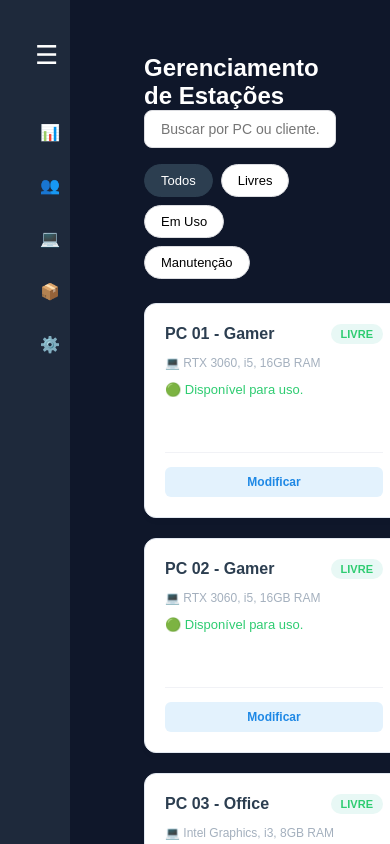
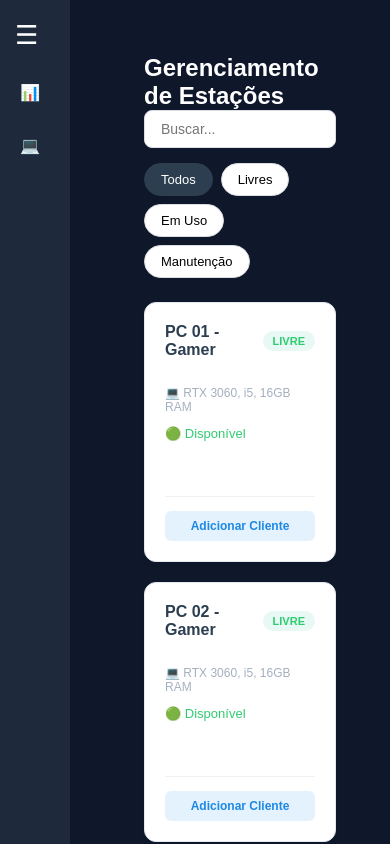
Before and after one commit to rostand15/dashboard-lan-house-system, a React (Vite) app: page /computadores in a window 390 px wide. Shown: the top 844 px of the page. Built offline with nearby package versions, Linux system fonts and the light colour scheme.

Commit message:
Atualização sistema lan house, com algumas correções, no qual tirei a parte de Admim, deixando para adicionar cliente junto ao computadores e também melhorias no visual

```diff
--- a/src/App.css
+++ b/src/App.css
@@ -69,20 +69,21 @@ body {
 
 .sidebar {
   position: fixed;
+  top: 0;
+  left: 0;
 
-  left: 0;
-  top: 0;
-
-  width: 220px;
+  width: 240px;
   height: 100vh;
 
   background-color: #1e293b;
+  color: white;
 
-  padding: 20px;
+  transition: width 0.3s ease;
 
   display: flex;
   flex-direction: column;
-  gap: 20px;
+
+  z-index: 99999;
 }
 
 .sidebar h2 {
@@ -95,7 +96,7 @@ body {
 }
 
 .page {
-  margin-left: 240px;
+  width: 100%;
   padding: 30px;
 }
 
@@ -247,5 +248,119 @@ select {
   flex: 1;
   padding: 20px;
   overflow-y: auto;
-  width: calc(100% - 70px);
+
+  margin-left: 240px;
+  width: calc(100% - 240px);
+
+  position: relative;
+  z-index: 1;
 }
+
+/* ===== CORREÇÕES GERAIS ===== */
+
+body {
+  overflow-x: hidden;
+}
+
+/* MAIN CONTENT */
+
+.main-content {
+  flex: 1;
+  padding: 20px;
+  overflow-x: hidden;
+}
+
+/* DASHBOARD */
+
+.cards {
+  display: grid;
+  grid-template-columns: repeat(auto-fit, minmax(220px, 1fr));
+  gap: 20px;
+}
+
+/* CARDS */
+
+.card {
+  background-color: #1e293b;
+  border-radius: 12px;
+  padding: 20px;
+  width: 100%;
+}
+
+/* COMPUTADORES */
+
+.computadores-container {
+  width: 100%;
+}
+
+.pcs-grid {
+  display: grid;
+  grid-template-columns: repeat(auto-fit, minmax(280px, 1fr));
+  gap: 20px;
+}
+
+/* PC CARD */
+
+.pc-card {
+  width: 100%;
+  min-height: 260px;
+  overflow: hidden;
+}
+
+/* BOTÕES */
+
+.pc-actions {
+  display: flex;
+  gap: 10px;
+  margin-top: 15px;
+}
+
+.btn-action {
+  flex: 1;
+}
+
+/* CONTROLS */
+
+.controls-bar {
+  display: flex;
+  justify-content: space-between;
+  align-items: center;
+  flex-wrap: wrap;
+  gap: 15px;
+}
+
+.search-input {
+  max-width: 320px;
+}
+
+/* MODAL */
+
+.modal-content {
+  max-height: 90vh;
+  overflow-y: auto;
+}
+
+/* RESPONSIVIDADE */
+
+@media (max-width: 768px) {
+  .cards {
+    grid-template-columns: 1fr;
+  }
+
+  .pcs-grid {
+    grid-template-columns: 1fr;
+  }
+
+  .controls-bar {
+    flex-direction: column;
+    align-items: stretch;
+  }
+
+  .search-input {
+    max-width: 100%;
+  }
+
+  .pc-actions {
+    flex-direction: column;
+  }
+}
--- a/src/components/Navbar.jsx
+++ b/src/components/Navbar.jsx
@@ -16,10 +16,7 @@ function Navbar() {
 
       <ul className="sidebar-menu">
         <li><Link to="/dashboard" title="Dashboard">📊 {!retraido && 'Dashboard'}</Link></li>
-        <li><Link to="/clientes" title="Clientes">👥 {!retraido && 'Clientes'}</Link></li>
         <li><Link to="/computadores" title="Computadores">💻 {!retraido && 'Computadores'}</Link></li>
-        <li><Link to="/produtos" title="Produtos">📦 {!retraido && 'Produtos'}</Link></li>
-        <li><Link to="/admin" title="Admin">⚙️ {!retraido && 'Admin'}</Link></li>
       </ul>
     </div>
   );
--- a/src/pages/Computadores.css
+++ b/src/pages/Computadores.css
@@ -106,11 +106,15 @@
   justify-content: space-between;
   box-shadow: 0 4px 6px rgba(0, 0, 0, 0.02);
   transition: transform 0.2s, box-shadow 0.2s;
+
+  position: relative;
+  z-index: 1;
 }
-
 .pc-card:hover {
   transform: translateY(-4px);
   box-shadow: 0 10px 15px rgba(0, 0, 0, 0.06);
+
+  z-index: 2;
 }
 
 .pc-header {
--- a/src/pages/Computadores.jsx
+++ b/src/pages/Computadores.jsx
@@ -1,37 +1,55 @@
-import React, { useState, useEffect } from 'react';
-import { initialComputadores } from '../data/computadores';
-import './Computadores.css';
+import React, { useState, useEffect } from "react";
+import { initialComputadores } from "../data/computadores";
+import "./Computadores.css";
 
 function Computadores() {
   const [computadores, setComputadores] = useState(() => {
-    const saved = localStorage.getItem('computadores');
+    const saved = localStorage.getItem("computadores");
     return saved ? JSON.parse(saved) : initialComputadores;
   });
 
-  const [busca, setBusca] = useState('');
-  const [filtroStatus, setFiltroStatus] = useState('todos');
+  const [busca, setBusca] = useState("");
+  const [filtroStatus, setFiltroStatus] = useState("todos");
 
   const [modalAberto, setModalAberto] = useState(false);
   const [pcEmEdicao, setPcEmEdicao] = useState(null);
 
   useEffect(() => {
-    localStorage.setItem('computadores', JSON.stringify(computadores));
+    localStorage.setItem(
+      "computadores",
+      JSON.stringify(computadores)
+    );
   }, [computadores]);
 
   useEffect(() => {
     const interval = setInterval(() => {
-      setComputadores(prev =>
-        prev.map(pc => {
-          if (pc.status === 'em_uso' && pc.tempoRestante > 0) {
-            const novoTempo = pc.tempoRestante - 1;
+      setComputadores((prev) =>
+        prev.map((pc) => {
+          if (
+            pc.status === "em_uso" &&
+            pc.tempoRestante > 0
+          ) {
+            const novoTempo =
+              pc.tempoRestante - 1;
+
             return novoTempo === 0
-              ? { ...pc, status: 'livre', cliente: null, tempoRestante: 0 }
-              : { ...pc, tempoRestante: novoTempo };
+              ? {
+                  ...pc,
+                  status: "livre",
+                  cliente: "",
+                  tempoRestante: 0,
+                }
+              : {
+                  ...pc,
+                  tempoRestante: novoTempo,
+                };
           }
+
           return pc;
         })
       );
     }, 60000);
+
     return () => clearInterval(interval);
   }, []);
 
@@ -42,34 +60,78 @@ function Computadores() {
 
   const salvarModificacoes = (e) => {
     e.preventDefault();
-    setComputadores(prev =>
-      prev.map(pc => (pc.id === pcEmEdicao.id ? pcEmEdicao : pc))
+
+    let pcAtualizado = { ...pcEmEdicao };
+
+    if (
+      pcAtualizado.cliente &&
+      pcAtualizado.cliente.trim() !== ""
+    ) {
+      pcAtualizado.status = "em_uso";
+    } else {
+      pcAtualizado.status = "livre";
+      pcAtualizado.tempoRestante = 0;
+    }
+
+    setComputadores((prev) =>
+      prev.map((pc) =>
+        pc.id === pcAtualizado.id
+          ? pcAtualizado
+          : pc
+      )
     );
+
     setModalAberto(false);
     setPcEmEdicao(null);
   };
 
   const encerrarSessao = (id) => {
-    if (window.confirm("Deseja encerrar a sessão deste computador?")) {
-      setComputadores(prev =>
-        prev.map(pc => pc.id === id ? { ...pc, status: 'livre', cliente: null, tempoRestante: 0 } : pc)
-      );
-    }
+    setComputadores((prev) =>
+      prev.map((pc) =>
+        pc.id === id
+          ? {
+              ...pc,
+              status: "livre",
+              cliente: "",
+              tempoRestante: 0,
+            }
+          : pc
+      )
+    );
   };
 
   const formatarTempo = (minutos) => {
-    if (minutos <= 0) return "Tempo esgotado";
+    if (minutos <= 0)
+      return "Tempo esgotado";
+
     const hrs = Math.floor(minutos / 60);
     const mins = minutos % 60;
-    return `${hrs > 0 ? `${hrs}h ` : ''}${mins}min rest.`;
+
+    return `${
+      hrs > 0 ? `${hrs}h ` : ""
+    }${mins}min restantes`;
   };
 
-  const pcsFiltrados = computadores.filter(pc => {
-    const bateBusca = pc.nome.toLowerCase().includes(busca.toLowerCase()) ||
-                     (pc.cliente && pc.cliente.toLowerCase().includes(busca.toLowerCase()));
-    const bateStatus = filtroStatus === 'todos' || pc.status === filtroStatus;
-    return bateBusca && bateStatus;
-  });
+  const pcsFiltrados = computadores.filter(
+    (pc) => {
+      const bateBusca =
+        pc.nome
+          .toLowerCase()
+          .includes(busca.toLowerCase()) ||
+        (pc.cliente &&
+          pc.cliente
+            .toLowerCase()
+            .includes(
+              busca.toLowerCase()
+            ));
+
+      const bateStatus =
+        filtroStatus === "todos" ||
+        pc.status === filtroStatus;
+
+      return bateBusca && bateStatus;
+    }
+  );
 
   return (
     <div className="computadores-container">
@@ -79,44 +141,142 @@ function Computadores() {
         <input
           type="text"
           className="search-input"
-          placeholder="Buscar por PC ou cliente..."
+          placeholder="Buscar..."
           value={busca}
-          onChange={(e) => setBusca(e.target.value)}
+          onChange={(e) =>
+            setBusca(e.target.value)
+          }
         />
+
         <div className="filter-buttons">
-          <button onClick={() => setFiltroStatus('todos')} className={`filter-btn ${filtroStatus === 'todos' ? 'active' : ''}`}>Todos</button>
-          <button onClick={() => setFiltroStatus('livre')} className={`filter-btn ${filtroStatus === 'livre' ? 'active' : ''}`}>Livres</button>
-          <button onClick={() => setFiltroStatus('em_uso')} className={`filter-btn ${filtroStatus === 'em_uso' ? 'active' : ''}`}>Em Uso</button>
-          <button onClick={() => setFiltroStatus('manutencao')} className={`filter-btn ${filtroStatus === 'manutencao' ? 'active' : ''}`}>Manutenção</button>
+          <button
+            onClick={() =>
+              setFiltroStatus("todos")
+            }
+            className={`filter-btn ${
+              filtroStatus === "todos"
+                ? "active"
+                : ""
+            }`}
+          >
+            Todos
+          </button>
+
+          <button
+            onClick={() =>
+              setFiltroStatus("livre")
+            }
+            className={`filter-btn ${
+              filtroStatus === "livre"
+                ? "active"
+                : ""
+            }`}
+          >
+            Livres
+          </button>
+
+          <button
+            onClick={() =>
+              setFiltroStatus("em_uso")
+            }
+            className={`filter-btn ${
+              filtroStatus === "em_uso"
+                ? "active"
+                : ""
+            }`}
+          >
+            Em Uso
+          </button>
+
+          <button
+            onClick={() =>
+              setFiltroStatus(
+                "manutencao"
+              )
+            }
+            className={`filter-btn ${
+              filtroStatus ===
+              "manutencao"
+                ? "active"
+                : ""
+            }`}
+          >
+            Manutenção
+          </button>
         </div>
       </div>
 
       <div className="pcs-grid">
         {pcsFiltrados.map((pc) => (
-          <div key={pc.id} className={`pc-card ${pc.status}`}>
+          <div
+            key={pc.id}
+            className={`pc-card ${pc.status}`}
+          >
             <div className="pc-header">
-              <h3 className="pc-title">{pc.nome}</h3>
-              <span className={`badge ${pc.status}`}>{pc.status.replace('_', ' ')}</span>
+              <h3 className="pc-title">
+                {pc.nome}
+              </h3>
+
+              <span
+                className={`badge ${pc.status}`}
+              >
+                {pc.status.replace("_", " ")}
+              </span>
             </div>
 
             <div className="pc-body">
-              <p className="pc-specs">💻 {pc.especificacoes}</p>
-              {pc.status === 'em_uso' ? (
+              <p className="pc-specs">
+                💻 {pc.especificacoes}
+              </p>
+
+              {pc.status === "em_uso" ? (
                 <>
-                  <p className="pc-client"><strong>Usuário:</strong> {pc.cliente}</p>
-                  <p className="pc-time">⏰ {formatarTempo(pc.tempoRestante)}</p>
+                  <p className="pc-client">
+                    <strong>Cliente:</strong>{" "}
+                    {pc.cliente}
+                  </p>
+
+                  <p className="pc-time">
+                    ⏰{" "}
+                    {formatarTempo(
+                      pc.tempoRestante
+                    )}
+                  </p>
                 </>
-              ) : pc.status === 'manutencao' ? (
-                <p className="pc-warning">⚠️ Indisponível para uso.</p>
+              ) : pc.status ===
+                "manutencao" ? (
+                <p className="pc-warning">
+                  ⚠️ Em manutenção
+                </p>
               ) : (
-                <p className="pc-available">🟢 Disponível para uso.</p>
+                <p className="pc-available">
+                  🟢 Disponível
+                </p>
               )}
             </div>
 
             <div className="pc-actions">
-              <button onClick={() => abrirEdicao(pc)} className="btn-action btn-edit">Modificar</button>
-              {pc.status === 'em_uso' && (
-                <button onClick={() => encerrarSessao(pc.id)} className="btn-action btn-release">Liberar</button>
+              <button
+                onClick={() =>
+                  abrirEdicao(pc)
+                }
+                className="btn-action btn-edit"
+              >
+                {pc.status === "livre"
+                  ? "Adicionar Cliente"
+                  : "Modificar"}
+              </button>
+
+              {pc.status ===
+                "em_uso" && (
+                <button
+                  onClick={() =>
+                    encerrarSessao(pc.id)
+                  }
+                  className="btn-action btn-release"
+                >
+                  Liberar
+                </button>
               )}
             </div>
           </div>
@@ -126,65 +286,69 @@ function Computadores() {
       {modalAberto && pcEmEdicao && (
         <div className="modal-overlay">
           <div className="modal-content">
-            <h3>Modificar Máquina: {pcEmEdicao.nome}</h3>
-            <form onSubmit={salvarModificacoes}>
-              <label>Nome do Computador:</label>
+            <h3>
+              {pcEmEdicao.nome}
+            </h3>
+
+            <form
+              onSubmit={salvarModificacoes}
+            >
+              <label>Cliente</label>
+
               <input
                 type="text"
-                value={pcEmEdicao.nome}
-                onChange={(e) => setPcEmEdicao({...pcEmEdicao, nome: e.target.value})}
+                value={
+                  pcEmEdicao.cliente || ""
+                }
+                onChange={(e) =>
+                  setPcEmEdicao({
+                    ...pcEmEdicao,
+                    cliente:
+                      e.target.value,
+                  })
+                }
                 required
               />
 
-              <label>Especificações Técnicas:</label>
+              <label>
+                Tempo (minutos)
+              </label>
+
               <input
-                type="text"
-                value={pcEmEdicao.especificacoes}
-                onChange={(e) => setPcEmEdicao({...pcEmEdicao, especificacoes: e.target.value})}
+                type="number"
+                value={
+                  pcEmEdicao.tempoRestante ||
+                  ""
+                }
+                onChange={(e) =>
+                  setPcEmEdicao({
+                    ...pcEmEdicao,
+                    tempoRestante:
+                      parseInt(
+                        e.target.value
+                      ) || 0,
+                  })
+                }
                 required
               />
 
-              <label>Status:</label>
-              <select
-                value={pcEmEdicao.status}
-                onChange={(e) => {
-                  const status = e.target.value;
-                  setPcEmEdicao({
-                    ...pcEmEdicao,
-                    status,
-                    cliente: status !== 'em_uso' ? '' : pcEmEdicao.cliente,
-                    tempoRestante: status !== 'em_uso' ? 0 : pcEmEdicao.tempoRestante
-                  });
-                }}
-              >
-                <option value="livre">Livre</option>
-                <option value="em_uso">Em Uso</option>
-                <option value="manutencao">Manutenção</option>
-              </select>
+              <div className="modal-buttons">
+                <button
+                  type="button"
+                  className="btn-cancel"
+                  onClick={() =>
+                    setModalAberto(false)
+                  }
+                >
+                  Cancelar
+                </button>
 
-              {pcEmEdicao.status === 'em_uso' && (
-                <>
-                  <label>Nome do Cliente:</label>
-                  <input
-                    type="text"
-                    value={pcEmEdicao.cliente || ''}
-                    onChange={(e) => setPcEmEdicao({...pcEmEdicao, cliente: e.target.value})}
-                    required
-                  />
-
-                  <label>Tempo de Sessão (em minutos):</label>
-                  <input
-                    type="number"
-                    value={pcEmEdicao.tempoRestante || ''}
-                    onChange={(e) => setPcEmEdicao({...pcEmEdicao, tempoRestante: parseInt(e.target.value) || 0})}
-                    required
-                  />
-                </>
-              )}
-
-              <div className="modal-buttons">
-                <button type="button" className="btn-cancel" onClick={() => setModalAberto(false)}>Cancelar</button>
-                <button type="submit" className="btn-save">Salvar Alterações</button>
+                <button
+                  type="submit"
+                  className="btn-save"
+                >
+                  Salvar
+                </button>
               </div>
             </form>
           </div>
--- a/src/pages/Dashboard.jsx
+++ b/src/pages/Dashboard.jsx
@@ -1,58 +1,79 @@
 import { useEffect, useState } from "react";
 
 function Dashboard() {
-
   const [clientes, setClientes] = useState([]);
   const [produtos, setProdutos] = useState([]);
-
-  const totalPCs = 10;
+  const [computadores, setComputadores] = useState([]);
 
   useEffect(() => {
+    carregarDados();
 
+    window.addEventListener("storage", carregarDados);
+
+    return () => {
+      window.removeEventListener("storage", carregarDados);
+    };
+  }, []);
+
+  function carregarDados() {
     const clientesSalvos =
       JSON.parse(localStorage.getItem("clientes")) || [];
 
     const produtosSalvos =
       JSON.parse(localStorage.getItem("produtos")) || [];
 
+    const computadoresSalvos =
+      JSON.parse(localStorage.getItem("computadores")) || [];
+
     setClientes(clientesSalvos);
     setProdutos(produtosSalvos);
+    setComputadores(computadoresSalvos);
+  }
 
-  }, []);
+  const pcsEmUso =
+    computadores.filter(
+      (pc) => pc.status === "em_uso"
+    ).length;
 
-  const pcsEmUso = clientes.length;
+  const pcsLivres =
+    computadores.filter(
+      (pc) => pc.status === "livre"
+    ).length;
 
-  const pcsLivres = totalPCs - pcsEmUso;
+  const pcsManutencao =
+    computadores.filter(
+      (pc) => pc.status === "manutencao"
+    ).length;
 
   return (
     <div className="page">
-
       <h1>Dashboard</h1>
 
       <div className="cards">
 
         <div className="card">
           <h3>Clientes Conectados</h3>
-
           <p>{clientes.length}</p>
         </div>
 
         <div className="card">
           <h3>Produtos Cadastrados</h3>
-
           <p>{produtos.length}</p>
         </div>
 
         <div className="card">
           <h3>PCs em Uso</h3>
-
           <p>{pcsEmUso}</p>
         </div>
 
         <div className="card">
           <h3>PCs Livres</h3>
+          <p>{pcsLivres}</p>
+        </div>
 
-          <p>{pcsLivres}</p>
+        <div className="card">
+          <h3>Em Manutenção</h3>
+          <p>{pcsManutencao}</p>
         </div>
 
       </div>
@@ -60,30 +81,22 @@ function Dashboard() {
       <br />
 
       <div className="card">
-
         <h2>Clientes Online</h2>
 
-        {clientes.length === 0 ? (
-
+        {computadores.filter(pc => pc.status === "em_uso").length === 0 ? (
           <p>Nenhum cliente conectado.</p>
-
         ) : (
-
-          clientes.map((cliente) => (
-
-            <div key={cliente.id}>
-
-              <p>
-                {cliente.nome} - {cliente.computador}
-              </p>
-
-            </div>
-
-          ))
+          computadores
+            .filter((pc) => pc.status === "em_uso")
+            .map((pc) => (
+              <div key={pc.id}>
+                <p>
+                  {pc.cliente} - {pc.nome}
+                </p>
+              </div>
+            ))
         )}
-
       </div>
-
     </div>
   );
 }
```
Also changed, not shown: src/routes/AppRoutes.jsx (+0 -16 lines).
